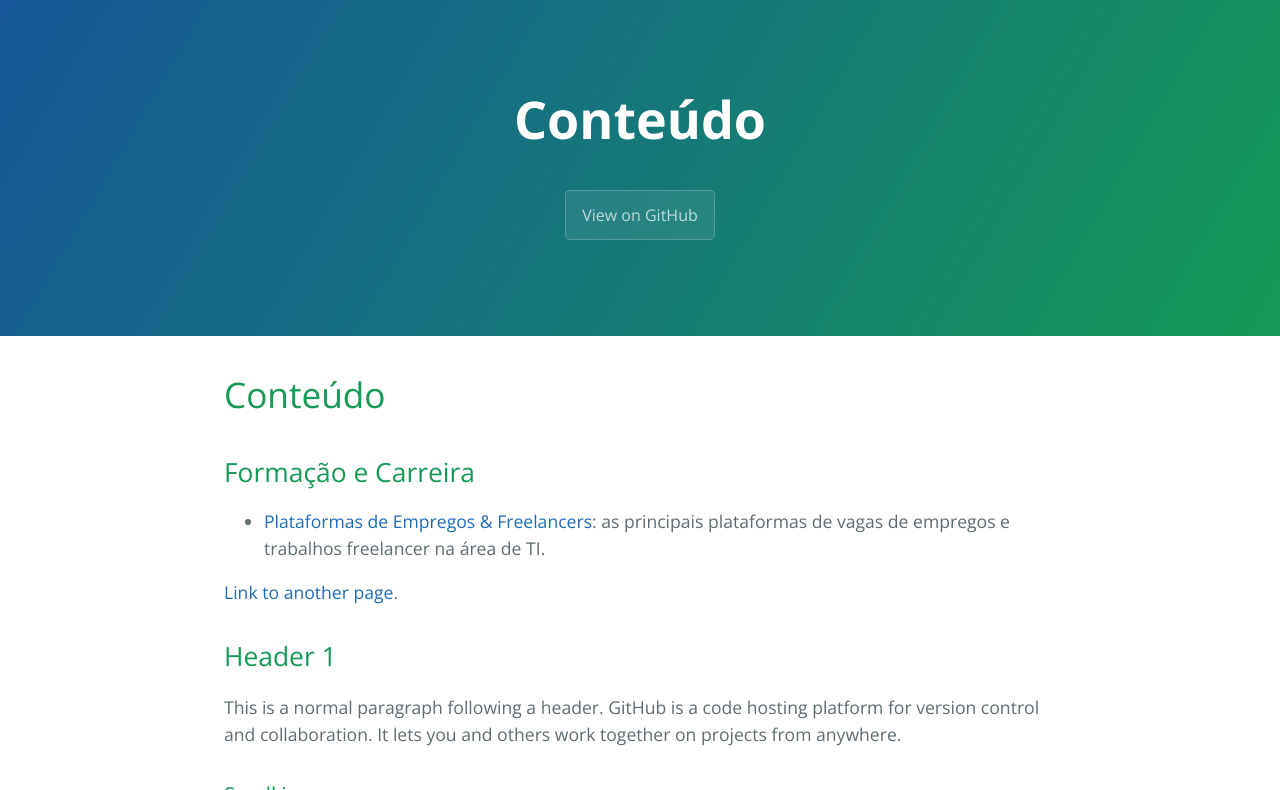
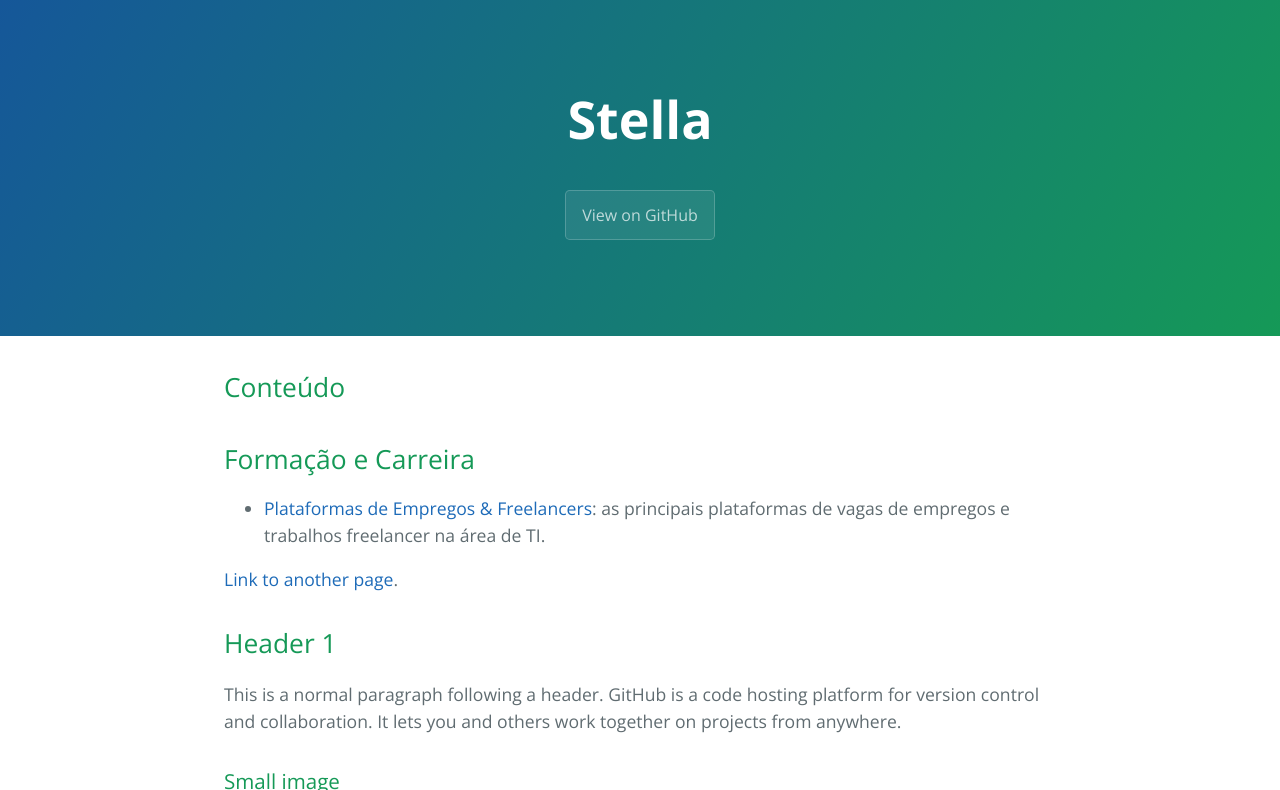
Before and after one commit to jonasmacedo42/stella, a Jekyll site: the page built from index.md, in a window 1280 px wide and 900 px high, cut to the strip 0-790 px from the top of the window. Built offline with Jekyll 4.4.1, drawn with Linux system fonts in a browser that asks for light colours; the repository's description, which GitHub fills in, is left out; our own code applies the rules of GitHub Pages for plain Markdown files.

```diff
--- a/index.md
+++ b/index.md
@@ -1,8 +1,9 @@
 ---
 layout: default
+title: Stella
 ---
 
-# Conteúdo
+## Conteúdo
 
 ## Formação e Carreira
 
```
